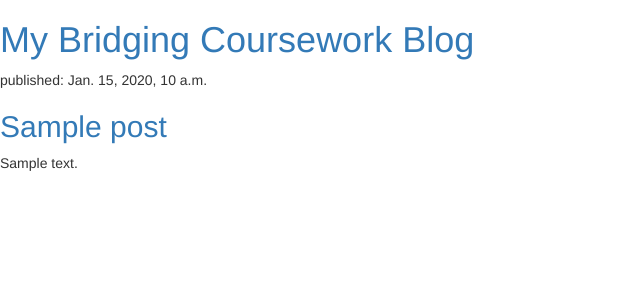
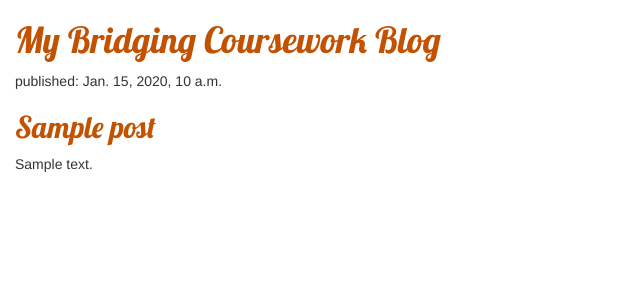
Before and after one commit to georgewelly/bridging-coursework, a Django app: template blog/templates/blog/post_list.html in a window 1280 px wide. Shown: the top 300 px of the page, without its empty margins (0-640 px from the left). Run offline with Django 3.2, Linux system fonts and the light colour scheme; the template is opened without the code that fills it: values that come from a table or form of the project are taken from there, others are empty; tables that the repository leaves empty hold one stand-in row (values such as "Sample post"); some libraries are stand-ins or nearby versions.

Commit message:
more css stuff,  fonts and taht

```diff
--- /dev/null
+++ b/blog/static/css/blog.css
@@ -0,0 +1,7 @@
+h1 a, h2 a {
+    color: #C25100;
+    font-family: 'Lobster';
+}
+body {
+    padding-left: 15px;
+}
--- a/blog/templates/blog/post_list.html
+++ b/blog/templates/blog/post_list.html
@@ -1,10 +1,13 @@
 <!DOCTYPE html>
+{% load static %}
 <html lang="en">
     <head>
         <meta charset="UTF-8">
         <title>BC Blog</title>
         <link rel="stylesheet" href="//maxcdn.bootstrapcdn.com/bootstrap/3.2.0/css/bootstrap.min.css">
         <link rel="stylesheet" href="//maxcdn.bootstrapcdn.com/bootstrap/3.2.0/css/bootstrap-theme.min.css">
+        <link rel="stylesheet" href="{% static 'css/blog.css' %}">
+        <link href="//fonts.googleapis.com/css?family=Lobster&subset=latin,latin-ext" rel="stylesheet" type="text/css">
     </head>
     <body>
 
@@ -19,8 +22,5 @@
             <p>{{ post.text|linebreaksbr }}</p>
         </div>
     {% endfor %}
-
-
-
     </body>
 </html>
```
Lines whose indentation alone changed are shown as unchanged.
